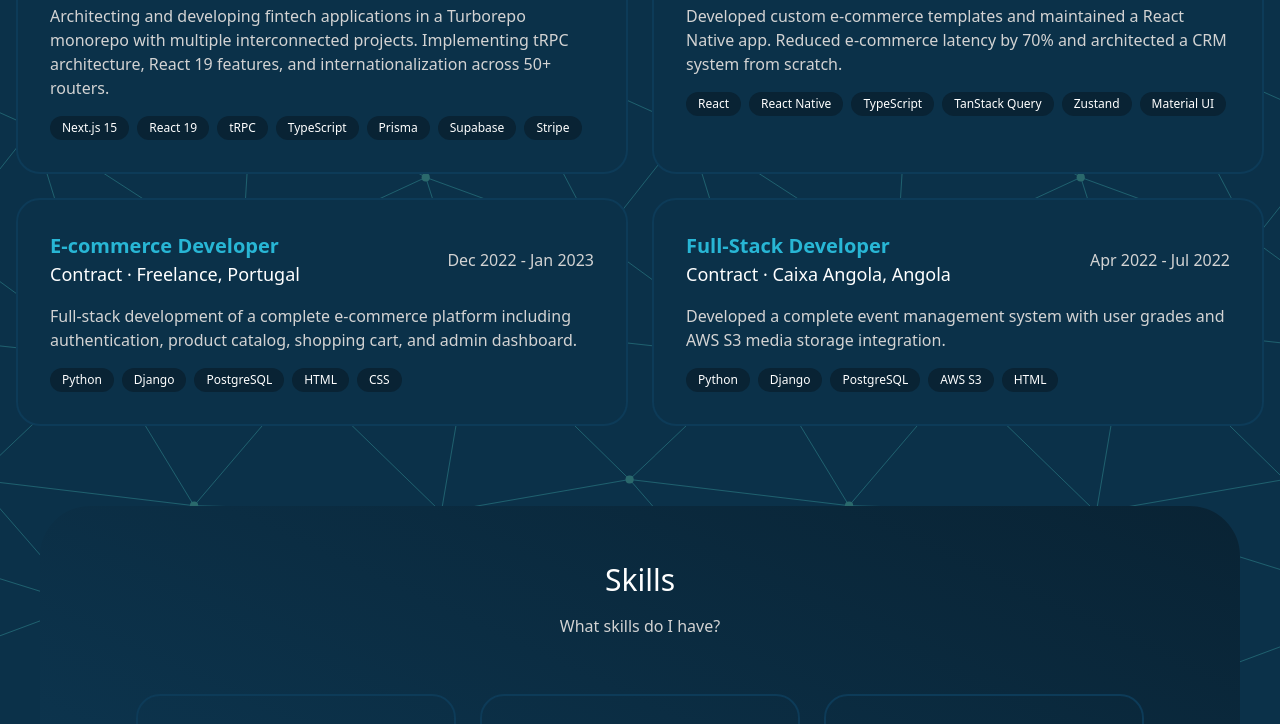
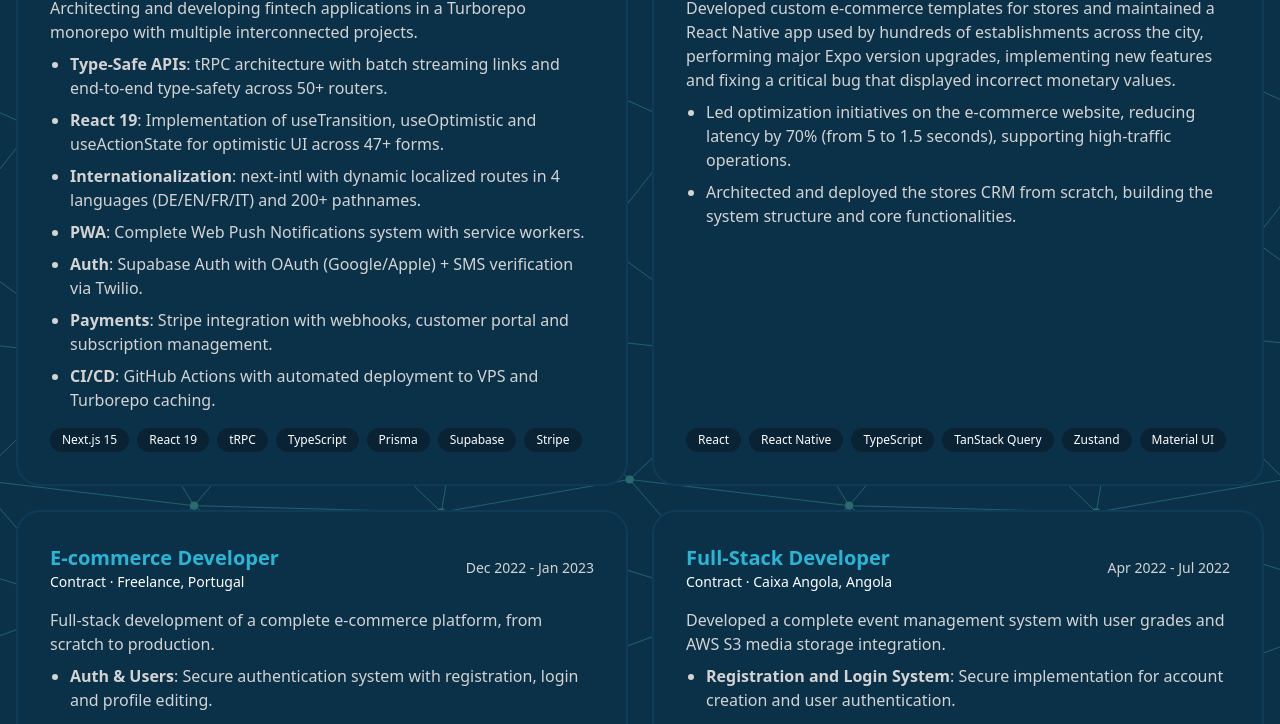
Before and after one commit to PedroL22/Pedro-Lucena-Portfolio, a Next.js app: page / in a window 1280 px wide. Shown: the part 1018-1742 px from the top of the page. Built offline with nearby package versions, Linux system fonts and the light colour scheme.

Commit message:
chore: adjust experience descriptions

```diff
--- a/package.json
+++ b/package.json
@@ -17,6 +17,7 @@
     "next": "16.1.6",
     "react": "^19.2.4",
     "react-dom": "^19.2.4",
+    "react-markdown": "^10.1.0",
     "react-typed": "^2.0.12"
   },
   "devDependencies": {
--- a/src/app/(home)/components/experience-card.tsx
+++ b/src/app/(home)/components/experience-card.tsx
@@ -1,10 +1,11 @@
 import type { ComponentProps } from 'react'
+import ReactMarkdown from 'react-markdown'
 import { twMerge } from 'tailwind-merge'
 import { tv } from 'tailwind-variants'
 
 const experienceCardVariants = tv({
   base: [
-    'flex w-full flex-col rounded-3xl border-2 border-secondary',
+    'flex w-full flex-col justify-between rounded-3xl border-2 border-secondary',
     'bg-primary p-6 text-white transition-all hover:bg-secondary md:p-8',
   ],
 })
@@ -28,16 +29,28 @@ export const ExperienceCard = ({
 }: ExperienceCardProps) => {
   return (
     <div className={twMerge(experienceCardVariants(), className)} {...props}>
-      <div className='flex flex-col justify-between gap-2 sm:flex-row sm:items-center'>
-        <div>
-          <h3 className='font-bold text-accent text-xl'>{title}</h3>
-          <h4 className='font-medium text-lg'>{company}</h4>
+      <div className='space-y-4'>
+        <div className='flex flex-col justify-between gap-2 sm:flex-row sm:items-center'>
+          <div>
+            <p className='font-bold text-accent text-xl'>{title}</p>
+            <p className='font-medium text-sm'>{company}</p>
+          </div>
+
+          <span className='text-sm text-text-muted'>{period}</span>
         </div>
 
-        <span className='text-text-muted'>{period}</span>
+        <div className='text-sm text-text-muted md:text-base'>
+          <ReactMarkdown
+            components={{
+              ul: ({ node, ...props }) => <ul className='list-disc space-y-2 pl-5' {...props} />,
+              li: ({ node, ...props }) => <li {...props} />,
+              p: ({ node, ...props }) => <p className='mb-2' {...props} />,
+            }}
+          >
+            {description}
+          </ReactMarkdown>
+        </div>
       </div>
-
-      <p className='mt-4 text-text-muted'>{description}</p>
 
       {technologies && (
         <div className='mt-4 flex flex-wrap gap-2'>
--- a/src/app/(home)/components/skill-category.tsx
+++ b/src/app/(home)/components/skill-category.tsx
@@ -18,7 +18,7 @@ interface SkillCategoryProps extends ComponentProps<'div'> {
 export const SkillCategory = ({ title, skills, className, ...props }: SkillCategoryProps) => {
   return (
     <div data-slot='skill-category' className={twMerge(skillCategoryVariants(), className)} {...props}>
-      <h2 className='py-7 text-xl'>{title}</h2>
+      <p className='py-7 text-xl'>{title}</p>
 
       <div className='mx-auto grid w-fit grid-cols-2 gap-x-8 text-left text-sm md:text-base'>
         {skills.map((skillName) => (
--- a/src/app/(home)/page.tsx
+++ b/src/app/(home)/page.tsx
@@ -12,9 +12,9 @@ export default function HomePage() {
     <main>
       <section id='hero-section' className='flex h-screen w-full items-center pt-24'>
         <div className='mx-auto w-full max-w-[1536px] px-4 text-white md:px-10'>
-          <h2 className='mx-auto mb-8 w-fit whitespace-nowrap border-2 border-teal bg-linear-to-r from-teal to-primary p-2.5 font-medium text-xl sm:mx-0 sm:mb-0'>
+          <p className='mx-auto mb-8 w-fit whitespace-nowrap border-2 border-teal bg-linear-to-r from-teal to-primary p-2.5 font-medium text-xl sm:mx-0 sm:mb-0'>
             Welcome to my Portfolio
-          </h2>
+          </p>
 
           <h1 className='mx-auto text-center font-semibold text-5xl sm:mx-0 sm:text-left sm:text-6xl'>
             Hi! I&#39;m Pedro Lucena <br />
@@ -33,7 +33,8 @@ export default function HomePage() {
         id='experience-section'
         className='0 mx-auto mb-[10vh] flex w-full max-w-[1360px] flex-col items-center justify-center px-4'
       >
-        <h1 className='text-center font-medium text-3xl text-white'>Experience</h1>
+        <h2 className='text-center font-medium text-3xl text-white'>Experience</h2>
+
         <p className='py-4 text-center text-text-muted'>My professional journey</p>
 
         <div className='mt-6 grid w-full grid-cols-1 gap-6 md:grid-cols-2'>
@@ -41,7 +42,14 @@ export default function HomePage() {
             title='Full Stack Developer'
             company='datalution GmbH, Switzerland'
             period='Jan 2024 - Present'
-            description='Architecting and developing fintech applications in a Turborepo monorepo with multiple interconnected projects. Implementing tRPC architecture, React 19 features, and internationalization across 50+ routers.'
+            description={`Architecting and developing fintech applications in a Turborepo monorepo with multiple interconnected projects.
+- **Type-Safe APIs**: tRPC architecture with batch streaming links and end-to-end type-safety across 50+ routers.
+- **React 19**: Implementation of useTransition, useOptimistic and useActionState for optimistic UI across 47+ forms.
+- **Internationalization**: next-intl with dynamic localized routes in 4 languages (DE/EN/FR/IT) and 200+ pathnames.
+- **PWA**: Complete Web Push Notifications system with service workers.
+- **Auth**: Supabase Auth with OAuth (Google/Apple) + SMS verification via Twilio.
+- **Payments**: Stripe integration with webhooks, customer portal and subscription management.
+- **CI/CD**: GitHub Actions with automated deployment to VPS and Turborepo caching.`}
             technologies={['Next.js 15', 'React 19', 'tRPC', 'TypeScript', 'Prisma', 'Supabase', 'Stripe']}
           />
 
@@ -49,7 +57,9 @@ export default function HomePage() {
             title='Front-End Developer'
             company='Support Informática, Brazil'
             period='Jan 2023 - Dec 2023'
-            description='Developed custom e-commerce templates and maintained a React Native app. Reduced e-commerce latency by 70% and architected a CRM system from scratch.'
+            description={`Developed custom e-commerce templates for stores and maintained a React Native app used by hundreds of establishments across the city, performing major Expo version upgrades, implementing new features and fixing a critical bug that displayed incorrect monetary values.
+- Led optimization initiatives on the e-commerce website, reducing latency by 70% (from 5 to 1.5 seconds), supporting high-traffic operations.
+- Architected and deployed the stores CRM from scratch, building the system structure and core functionalities.`}
             technologies={['React', 'React Native', 'TypeScript', 'TanStack Query', 'Zustand', 'Material UI']}
           />
 
@@ -57,7 +67,13 @@ export default function HomePage() {
             title='E-commerce Developer'
             company='Contract · Freelance, Portugal'
             period='Dec 2022 - Jan 2023'
-            description='Full-stack development of a complete e-commerce platform including authentication, product catalog, shopping cart, and admin dashboard.'
+            description={`Full-stack development of a complete e-commerce platform, from scratch to production.
+- **Auth & Users**: Secure authentication system with registration, login and profile editing.
+- **Product Catalog**: Complete product CRUD with details page, category listing, advanced filters and search.
+- **Shopping Cart**: Functional cart with item addition, removal and review before purchase.
+- **Admin Dashboard**: Central panel for product management, orders and operations monitoring.
+- **Dynamic UI**: Adaptive header based on user interactions and page context.
+- **Marketing**: Newsletter system for email collection and social media sharing functionality.`}
             technologies={['Python', 'Django', 'PostgreSQL', 'HTML', 'CSS']}
           />
 
@@ -65,7 +81,12 @@ export default function HomePage() {
             title='Full-Stack Developer'
             company='Contract · Caixa Angola, Angola'
             period='Apr 2022 - Jul 2022'
-            description='Developed a complete event management system with user grades and AWS S3 media storage integration.'
+            description={`Developed a complete event management system with user grades and AWS S3 media storage integration.
+- **Registration and Login System**: Secure implementation for account creation and user authentication.
+- **Event Management**: System for creating and managing events with title, description and images.
+- **Individual Grades**: System for assigning and viewing grades specific to each user.
+- **AWS S3 Storage**: Use of an S3 bucket for static file storage.
+- **Media Upload and Management**: Direct media file upload to S3 bucket, including file viewing and management.`}
             technologies={['Python', 'Django', 'PostgreSQL', 'AWS S3', 'HTML']}
           />
         </div>
@@ -73,7 +94,7 @@ export default function HomePage() {
 
       <section id='skills-section' className='mb-[10vh] flex items-center justify-center px-4 md:px-10'>
         <div className='h-min w-full max-w-[1360px] rounded-[50px] bg-linear-to-tr from-secondary to-tertiary px-4 py-14 md:px-14'>
-          <h1 className='text-center font-medium text-3xl text-white'>Skills</h1>
+          <h3 className='text-center font-medium text-3xl text-white'>Skills</h3>
 
           <p className='py-4 text-center text-text-muted'>What skills do I have?</p>
 
@@ -95,7 +116,7 @@ export default function HomePage() {
       </section>
 
       <section id='projects-section' className='bg-tertiary py-12'>
-        <h1 className='text-center font-medium text-3xl text-white'>Projects</h1>
+        <h4 className='text-center font-medium text-3xl text-white'>Projects</h4>
 
         <p className='py-4 text-center text-text-muted'>My recent work</p>
 
--- a/src/layouts/header.tsx
+++ b/src/layouts/header.tsx
@@ -117,7 +117,7 @@ export const Header = () => {
           className='text-white no-underline'
           data-slot='header-brand'
         >
-          <h1 className='whitespace-nowrap text-2xl text-white'>Pedro Lucena</h1>
+          <p className='whitespace-nowrap text-2xl text-white'>Pedro Lucena</p>
         </a>
 
         <nav data-slot='header-nav'>
```
Also changed, not shown: 1 other file (tests, documents, lock files or other folders).
